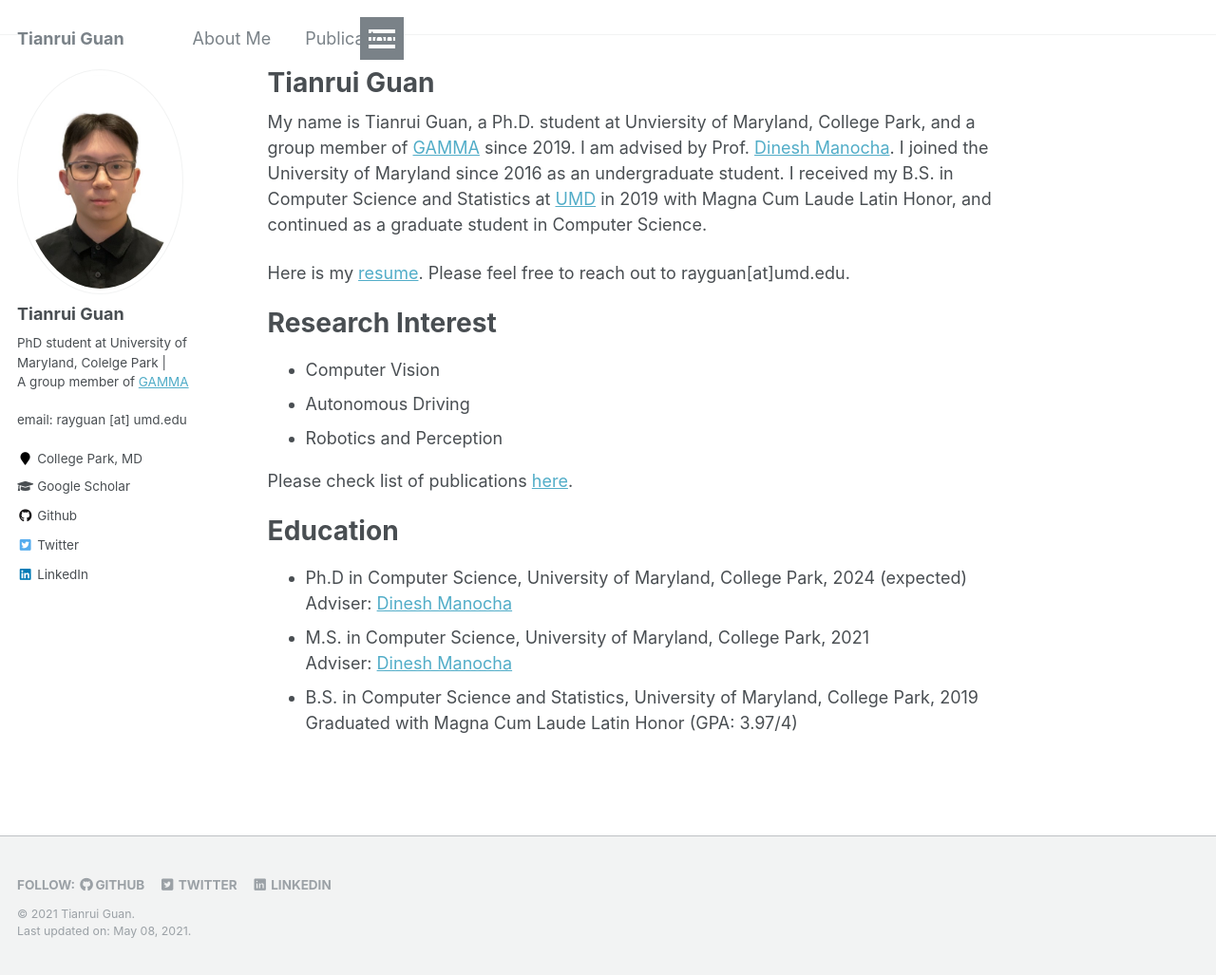
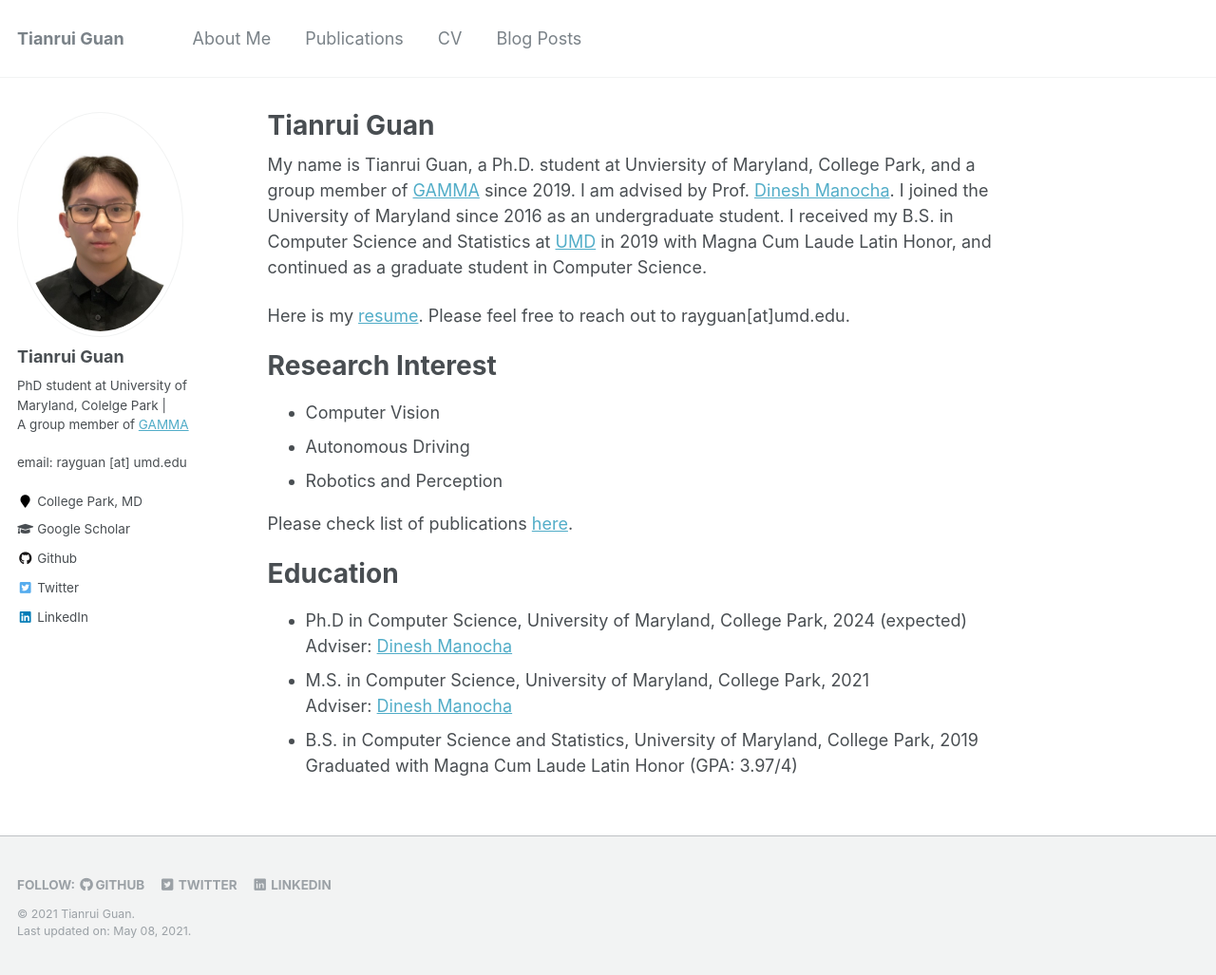
Before and after one commit to rayguan97/rayguan97.github.io, a Jekyll site: the page built from _pages/about.md, in a window 1280 px wide and 1027 px high. Shown: the whole window at 95% size. Built offline with Jekyll 4.4.1, drawn with Linux system fonts in a browser that asks for light colours.

Commit message:
fixing stuff

```diff
--- a/_sass/_navigation.scss
+++ b/_sass/_navigation.scss
@@ -173,7 +173,7 @@
    ========================================================================== */
 
 .greedy-nav {
-  position: fixed;
+  position: relative;
   min-width: 250px;
   background: $background-color;
 
```
Also changed, not shown: README.md (+1 -1 lines).
